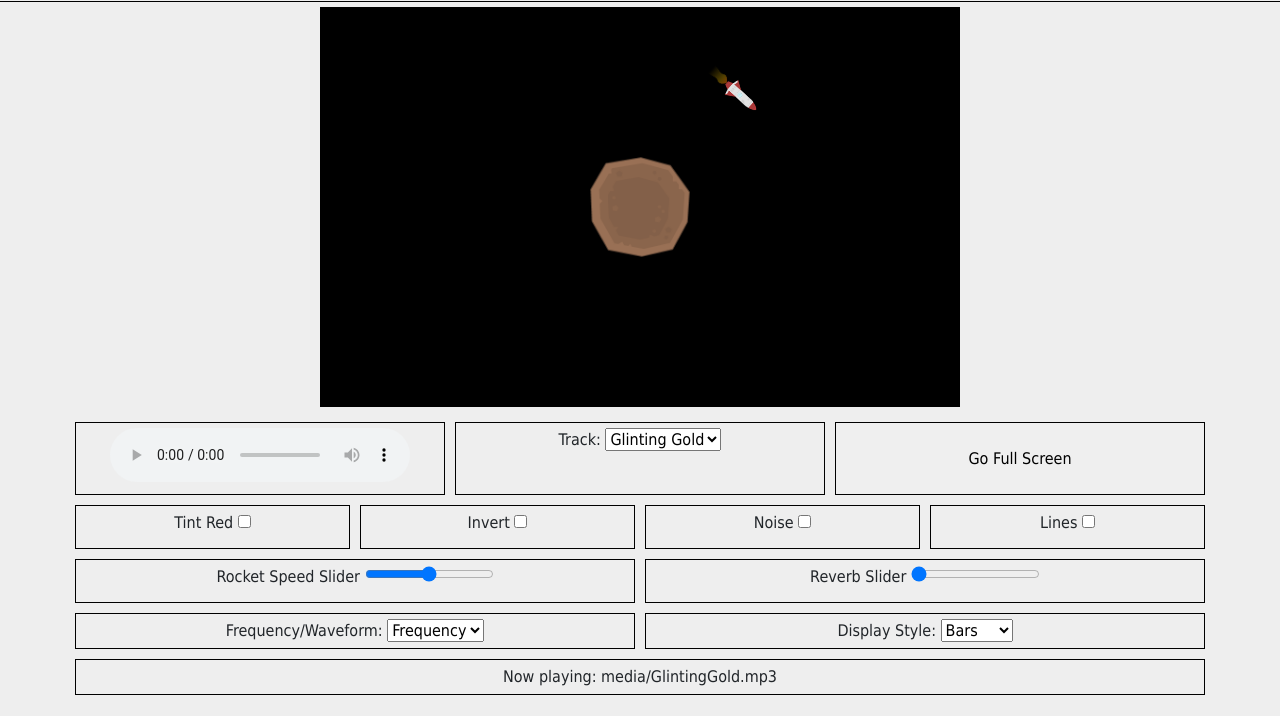
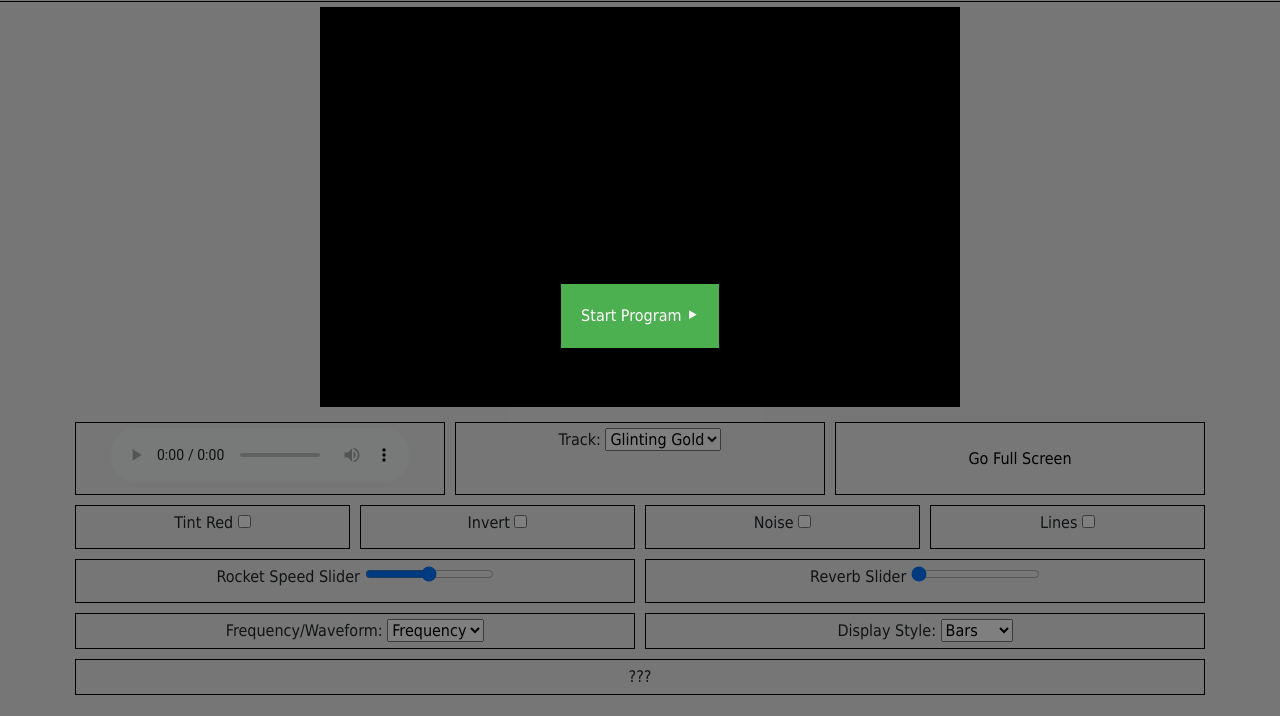
Before and after one commit to scottrobertson97/AudioVisualizer, a plain HTML site: page index.html in a window 1280 px wide. Shown: the part 84-800 px from the top of the page. Drawn offline with nearby package versions, Linux system fonts and the light colour scheme; animation ran at ten frames a second.

Commit message:
added start button to fix audio autoplay function

```diff
--- a/index.html
+++ b/index.html
@@ -18,7 +18,7 @@
 			margin-left: auto;
 			margin-right: auto;
 			display: block;
-			// box-shadow: 4px 4px 8px rgba(0,0,0,0.5);
+			/* box-shadow: 4px 4px 8px rgba(0,0,0,0.5); */
 			background: black;
 		}
 
@@ -38,12 +38,43 @@
 			text-align: center;
 			padding: 5pt;
 		}
+		#start {
+			position: fixed; /* Sit on top of the page content */
+			/*display: none;  Hidden by default */
+			display: flex;
+  			justify-content: center;
+			align-items: center;
+			width: 100%; /* Full width (cover the whole page) */
+			height: 100%; /* Full height (cover the whole page) */
+			top: 0;
+			left: 0;
+			right: 0;
+			bottom: 0;
+			background-color: rgba(0,0,0,0.5); /* Black background with opacity */
+			z-index: 2; /* Specify a stack order in case you're using a different order for other elements */
+			 /* Add a pointer on hover */
+		}
+		#startbutton{
+			background-color: #4CAF50;
+			cursor: pointer;
+  border: none;
+  color: white;
+  padding: 20px;
+  text-align: center;
+  text-decoration: none;
+  display: inline-block;
+  font-size: 16px;
+  margin: 4px 2px;
+		}
+		#startbutton:hover{
+			background-color:  #1f6e21;
+		}
 
 	</style>
 
 	<script>
 		// An IIFE ("Iffy") - see the notes in mycourses
-		(function() {
+		function start () {
 			"use strict";
 			var NUM_SAMPLES = 256;
 			//sound files
@@ -509,13 +540,22 @@
 				// .. and do nothing if the method is not supported
 			};
 
-			window.addEventListener("load", init);
-		}());
-
+			//window.addEventListener("load", init);
+			init();
+		}
+		function startprogram(){
+			document.getElementById("start").style.display = "none";
+			start();
+		}
 	</script>
 </head>
 
 <body>
+	<div id="start">
+		<button id="startbutton" onclick="startprogram()">
+			Start Program ⯈
+		</button>
+	</div>
 	<div class="row">
 			<div class="col">
 				<h1>
```
